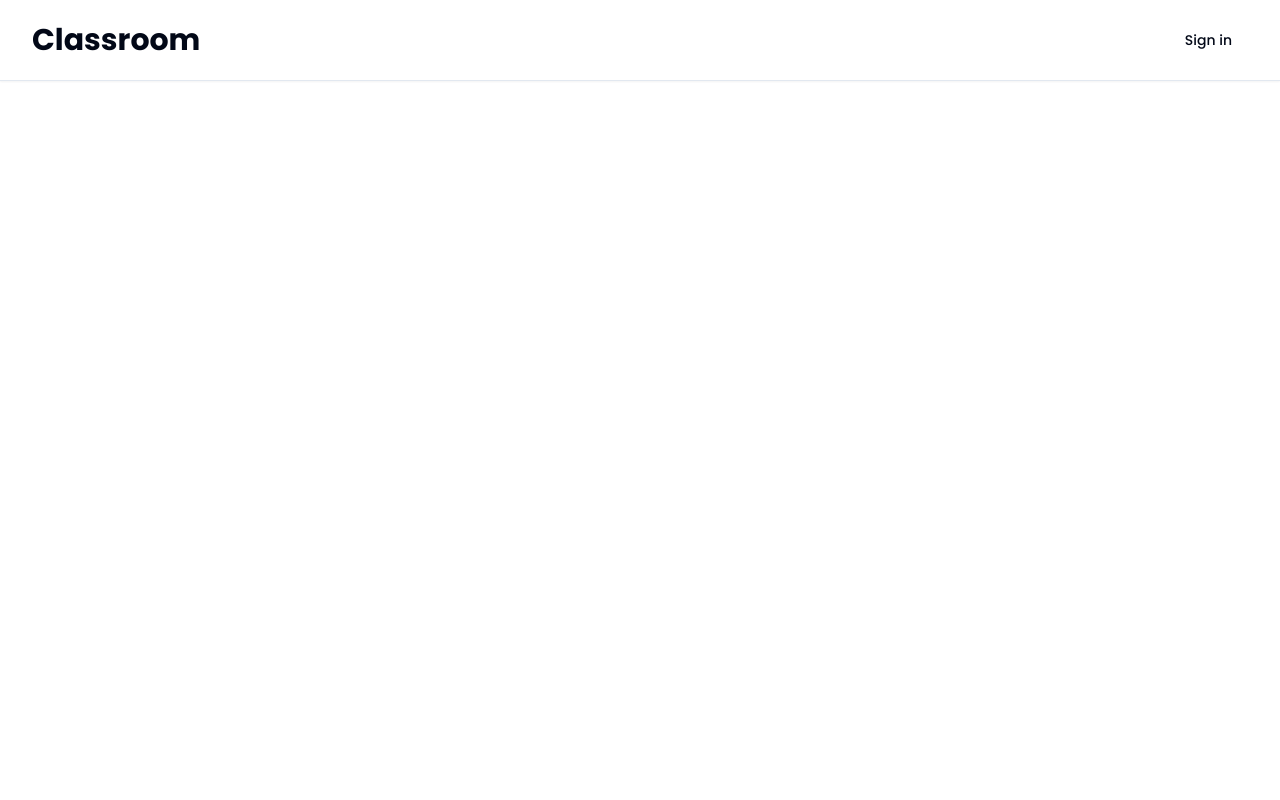
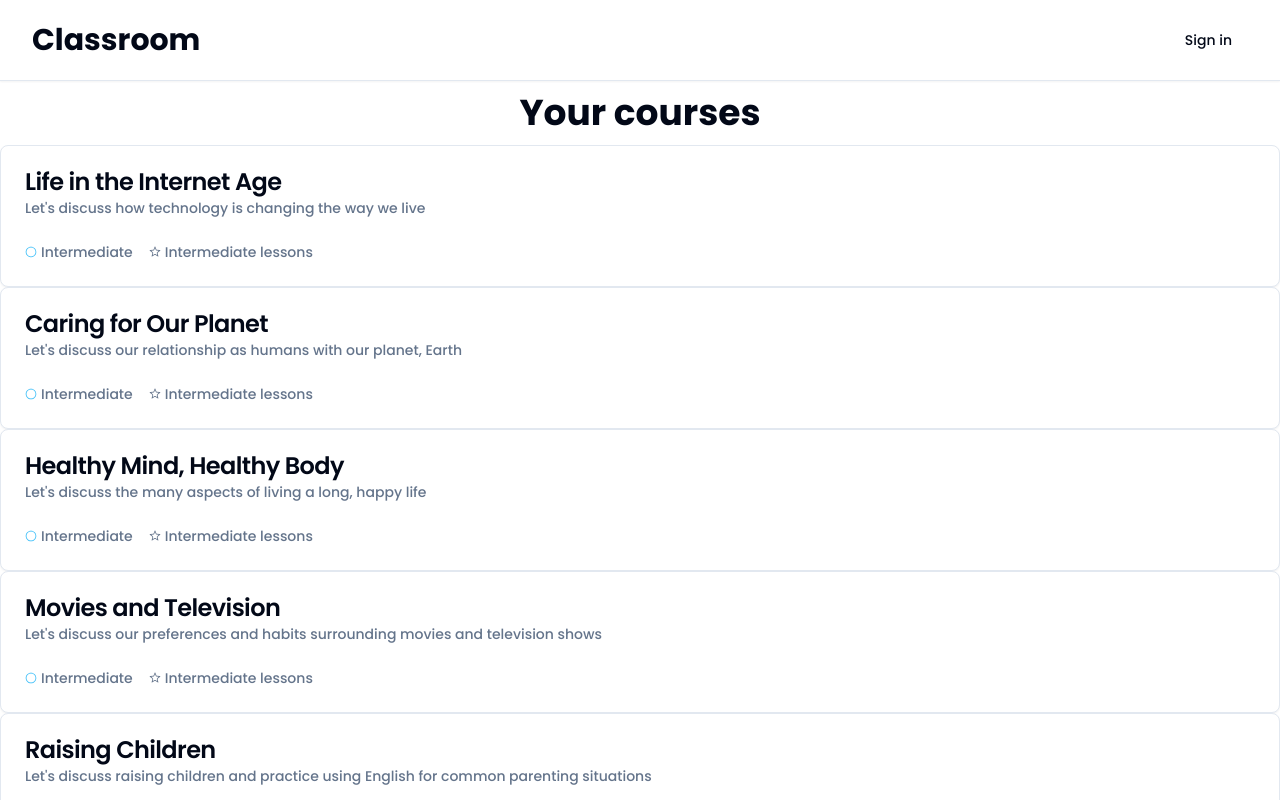
Before and after one commit to Mtoan12/advanced-web, a React (Vite) app in the folder frontend/: page / in a window 1280 px wide. Shown: the top 800 px of the page. Built offline with nearby package versions, Linux system fonts and the light colour scheme; no server answers; sample sign-in values are in the browser's storage.

Commit message:
add course in home page

```diff
--- a/frontend/package.json
+++ b/frontend/package.json
@@ -12,9 +12,12 @@
   "dependencies": {
     "@hookform/resolvers": "^3.3.2",
     "@radix-ui/react-avatar": "^1.0.4",
+    "@radix-ui/react-dropdown-menu": "^2.0.6",
+    "@radix-ui/react-icons": "^1.3.0",
     "@radix-ui/react-label": "^2.0.2",
     "@radix-ui/react-navigation-menu": "^1.1.4",
     "@radix-ui/react-select": "^2.0.0",
+    "@radix-ui/react-separator": "^1.0.3",
     "@radix-ui/react-slot": "^1.0.2",
     "axios": "^1.6.2",
     "class-variance-authority": "^0.7.0",
@@ -39,6 +42,8 @@
     "@vitejs/plugin-react": "^4.0.3",
     "autoprefixer": "^10.4.16",
     "eslint": "^8.45.0",
+    "eslint-config-prettier": "^9.0.0",
+    "eslint-plugin-prettier": "^5.0.1",
     "eslint-plugin-react-hooks": "^4.6.0",
     "eslint-plugin-react-refresh": "^0.4.3",
     "postcss": "^8.4.31",
--- /dev/null
+++ b/frontend/src/components/ui/card.tsx
@@ -0,0 +1,79 @@
+import * as React from "react"
+
+import { cn } from "@/lib/utils"
+
+const Card = React.forwardRef<
+  HTMLDivElement,
+  React.HTMLAttributes<HTMLDivElement>
+>(({ className, ...props }, ref) => (
+  <div
+    ref={ref}
+    className={cn(
+      "rounded-lg border bg-card text-card-foreground shadow-sm",
+      className
+    )}
+    {...props}
+  />
+))
+Card.displayName = "Card"
+
+const CardHeader = React.forwardRef<
+  HTMLDivElement,
+  React.HTMLAttributes<HTMLDivElement>
+>(({ className, ...props }, ref) => (
+  <div
+    ref={ref}
+    className={cn("flex flex-col space-y-1.5 p-6", className)}
+    {...props}
+  />
+))
+CardHeader.displayName = "CardHeader"
+
+const CardTitle = React.forwardRef<
+  HTMLParagraphElement,
+  React.HTMLAttributes<HTMLHeadingElement>
+>(({ className, ...props }, ref) => (
+  <h3
+    ref={ref}
+    className={cn(
+      "text-2xl font-semibold leading-none tracking-tight",
+      className
+    )}
+    {...props}
+  />
+))
+CardTitle.displayName = "CardTitle"
+
+const CardDescription = React.forwardRef<
+  HTMLParagraphElement,
+  React.HTMLAttributes<HTMLParagraphElement>
+>(({ className, ...props }, ref) => (
+  <p
+    ref={ref}
+    className={cn("text-sm text-muted-foreground", className)}
+    {...props}
+  />
+))
+CardDescription.displayName = "CardDescription"
+
+const CardContent = React.forwardRef<
+  HTMLDivElement,
+  React.HTMLAttributes<HTMLDivElement>
+>(({ className, ...props }, ref) => (
+  <div ref={ref} className={cn("p-6 pt-0", className)} {...props} />
+))
+CardContent.displayName = "CardContent"
+
+const CardFooter = React.forwardRef<
+  HTMLDivElement,
+  React.HTMLAttributes<HTMLDivElement>
+>(({ className, ...props }, ref) => (
+  <div
+    ref={ref}
+    className={cn("flex items-center p-6 pt-0", className)}
+    {...props}
+  />
+))
+CardFooter.displayName = "CardFooter"
+
+export { Card, CardHeader, CardFooter, CardTitle, CardDescription, CardContent }
--- a/frontend/src/pages/home/HomePage.tsx
+++ b/frontend/src/pages/home/HomePage.tsx
@@ -1,8 +1,78 @@
+import { CircleIcon, StarIcon } from '@radix-ui/react-icons';
+import { Card, CardContent, CardDescription, CardHeader, CardTitle } from '@/components/ui/card';
+
+type Course = {
+  description: string;
+  lesson: number;
+  level: string;
+  title: string;
+};
+
+const courses: Course[] = [
+  {
+    title: 'Life in the Internet Age',
+    description: "Let's discuss how technology is changing the way we live",
+    level: 'Intermediate',
+    lesson: 9,
+  },
+  {
+    title: 'Caring for Our Planet',
+    description: "Let's discuss our relationship as humans with our planet, Earth",
+    level: 'Intermediate',
+    lesson: 7,
+  },
+  {
+    title: 'Healthy Mind, Healthy Body',
+    description: "Let's discuss the many aspects of living a long, happy life",
+    level: 'Intermediate',
+    lesson: 6,
+  },
+  {
+    title: 'Movies and Television',
+    description: "Let's discuss our preferences and habits surrounding movies and television shows",
+    level: 'Intermediate',
+    lesson: 10,
+  },
+  {
+    title: 'Raising Children',
+    description: "Let's discuss raising children and practice using English for common parenting situations",
+    level: 'Intermediate',
+    lesson: 11,
+  },
+  {
+    title: 'The Olympics',
+    description: 'Let’s practice talking about the Olympics, the biggest sports festival on earth!',
+    level: 'Advance',
+    lesson: 11,
+  },
+];
+
 const HomePage = () => {
   return (
-    <main className="h-[1200px]">
-      <div></div>
-      <div></div>
+    <main className='h-[1200px]'>
+      <h1 className=' p-3 text-center text-4xl font-bold'>Your courses</h1>
+      {courses.map((course) => (
+        <Card>
+          <CardHeader className='grid grid-cols-[1fr_110px] items-start gap-4 space-y-0'>
+            <div className='space-y-1'>
+              <CardTitle>{course.title}</CardTitle>
+              <CardDescription>{course.description}</CardDescription>
+            </div>
+          </CardHeader>
+          <CardContent>
+            <div className='flex space-x-4 text-sm text-muted-foreground'>
+              <div className='flex items-center'>
+                <CircleIcon className='mr-1 h-3 w-3 fill-sky-400 text-sky-400' />
+                {course.level}
+              </div>
+              <div className='flex items-center'>
+                <StarIcon className='mr-1 h-3 w-3' />
+                {course.level} lessons
+              </div>
+            </div>
+          </CardContent>
+        </Card>
+      ))}
     </main>
   );
 };
```
Also changed, not shown: frontend/.eslintrc.cjs, frontend/.prettierrc.json, 2 other files (tests, documents, lock files or other folders).
